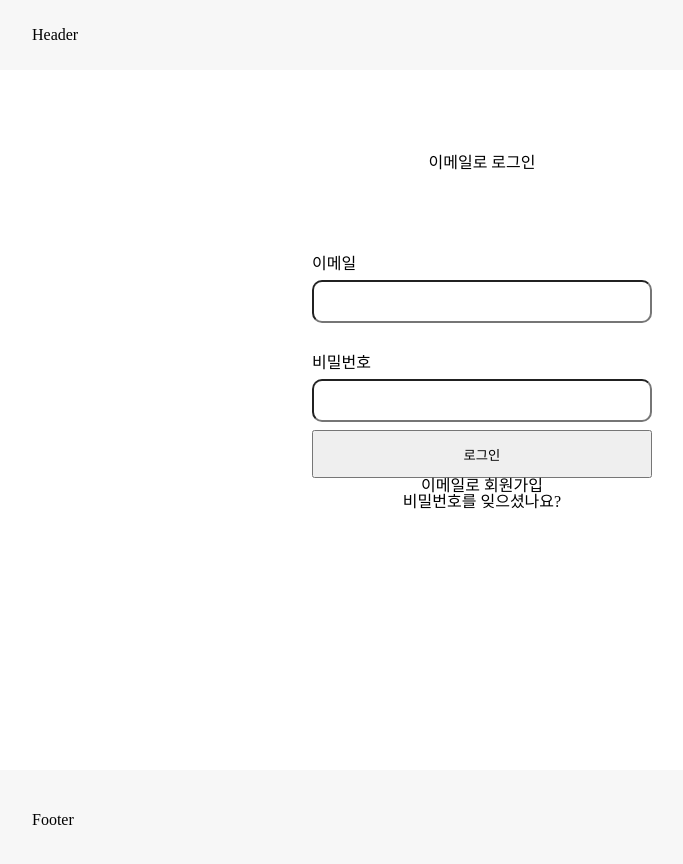
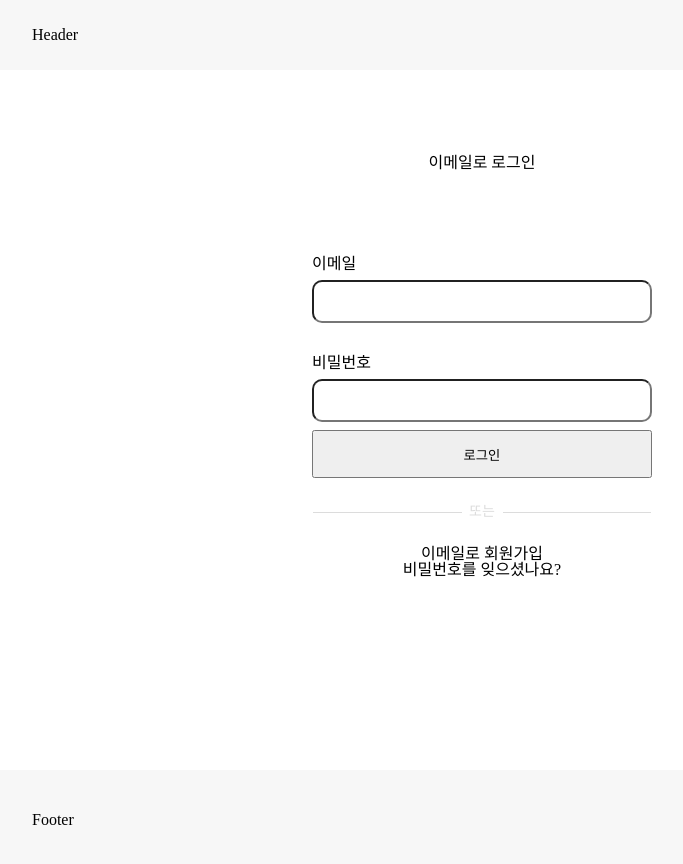
Before and after one commit to StageCue/stagecue-fe, a React (Vite) app: page /login in a window 1280 px wide. Shown: the top 864 px of the page, without its empty margins (158-841 px from the left). Built offline with nearby package versions, Linux system fonts and the light colour scheme.

Commit message:
feat: signup

```diff
--- a/src/components/buttons/button.tsx
+++ b/src/components/buttons/button.tsx
@@ -11,6 +11,7 @@ interface ButtonProps {
   disabled?: boolean;
   fontSize?: number;
   padding?: string;
+  onClick?: () => void;
 }
 
 const Button = ({
@@ -23,6 +24,7 @@ const Button = ({
   height = 48,
   fontSize = 16,
   padding = "12px 28px",
+  onClick,
 }: ButtonProps) => {
   return (
     <ButtonContainer
@@ -34,6 +36,7 @@ const Button = ({
       $height={height}
       $fontSize={fontSize}
       $padding={padding}
+      onClick={onClick}
     >
       {children}
     </ButtonContainer>
--- a/src/pages/auth/index.tsx
+++ b/src/pages/auth/index.tsx
@@ -1,6 +1,13 @@
 import styled from "styled-components";
+import Button from "../../components/buttons/button";
+import { useNavigate } from "react-router-dom";
 
 const Auth = () => {
+  const navigate = useNavigate();
+
+  const handleLoginEmailClick = () => {
+    navigate("/login");
+  };
   return (
     <AuthContainer>
       <CenterTextWrapper>
@@ -19,8 +26,15 @@ const Auth = () => {
         <div>구글계정으로 시작</div>
       </GettingStartSNSWrapper>
       <GettingStartEmailWrapper>
-        <JoinWithEmailBtn>이메일로 시작하기</JoinWithEmailBtn>
-        <FindAccountBtn>계정이 기억나지 않으시나요?</FindAccountBtn>
+        <Button
+          variation="text"
+          type="primary"
+          height={30}
+          width={150}
+          onClick={handleLoginEmailClick}
+        >
+          이메일로 시작하기
+        </Button>
       </GettingStartEmailWrapper>
     </AuthContainer>
   );
@@ -98,24 +112,3 @@ const GettingStartEmailWrapper = styled.div`
   width: 162px;
   height: 68px;
 `;
-
-const JoinWithEmailBtn = styled.div`
-  height: 28px;
-  text-align: center;
-  line-height: 142.9%;
-  letter-spacing: 1.45%;
-  font-weight: var(--font-semibold);
-  color: var(--color-blue);
-  cursor: pointer;
-`;
-
-const FindAccountBtn = styled.div`
-  height: 20px;
-  text-align: center;
-  font-weight: var(--font-semibold);
-  color: var(--color-gray);
-  line-height: 142.9%;
-  letter-spacing: 1.45%;
-  font-size: 14px;
-  cursor: pointer;
-`;
--- a/src/pages/login/index.tsx
+++ b/src/pages/login/index.tsx
@@ -33,7 +33,10 @@ const Login = () => {
         </Inputs>
         <LoginBtn type="submit">로그인</LoginBtn>
       </LoginForm>
-      <Divider />
+      <Divider>
+        <Line />
+        <Text>또는</Text>
+      </Divider>
       <JoinWithEmailBtn>이메일로 회원가입</JoinWithEmailBtn>
       <ForgotPasswordBtn>비밀번호를 잊으셨나요?</ForgotPasswordBtn>
     </LoginContainer>
@@ -81,7 +84,41 @@ const LoginBtn = styled.button`
   height: 48px;
 `;
 
-const Divider = styled.div``;
+const Divider = styled.div`
+  width: 338px;
+  height: 20px;
+  position: relative;
+  margin: 24px;
+  display: flex;
+  justify-content: center;
+  align-items: center;
+`;
+
+const Line = styled.div`
+  width: 338px;
+  height: 1px;
+  background-color: var(--color-gray19);
+`;
+
+const Text = styled.div`
+  position: absolute;
+  right: 0;
+  top: 0;
+  left: 0;
+  bottom: 0;
+  margin: auto;
+  width: 41px;
+  height: 20px;
+  font-size: 14px;
+  line-height: 142.9%;
+  letter-spacing: 1.45%;
+  color: var(--color-gray19);
+  text-align: center;
+  background-color: white;
+  display: flex;
+  justify-content: center;
+  align-items: center;
+`;
 
 const JoinWithEmailBtn = styled.div``;
 
--- a/src/pages/signup/index.tsx
+++ b/src/pages/signup/index.tsx
@@ -63,13 +63,27 @@ const Signup = () => {
 
 export default Signup;
 
-const SignupContainer = styled.div``;
+const SignupContainer = styled.div`
+  height: 100%;
+  min-height: inherit;
+  display: flex;
+  flex-direction: column;
+  align-items: center;
+`;
 
-const Title = styled.div``;
+const Title = styled.div`
+  margin-bottom: 85px;
+`;
 
-const SignupForm = styled.form``;
+const SignupForm = styled.form`
+  margin-bottom: 32px;
+`;
 
-const Inputs = styled.div``;
+const Inputs = styled.div`
+  display: flex;
+  flex-direction: column;
+  gap: 32px;
+`;
 
 const InputWrapper = styled.div`
   display: flex;
@@ -78,6 +92,7 @@ const InputWrapper = styled.div`
 `;
 
 const Input = styled.input`
+  width: 340px;
   padding: 12px 16px;
   border-radius: 10px;
 `;
--- a/src/styles/GlobalStyle.ts
+++ b/src/styles/GlobalStyle.ts
@@ -53,6 +53,7 @@ html, body {
 --color-gray16: #f4f4f5;
 --color-gray17: #d6d6d8;
 --color-gray18: #bfc0c2;
+--color-gray19: #DCDCDC;
 
 
 --font-bold: 700;
```
